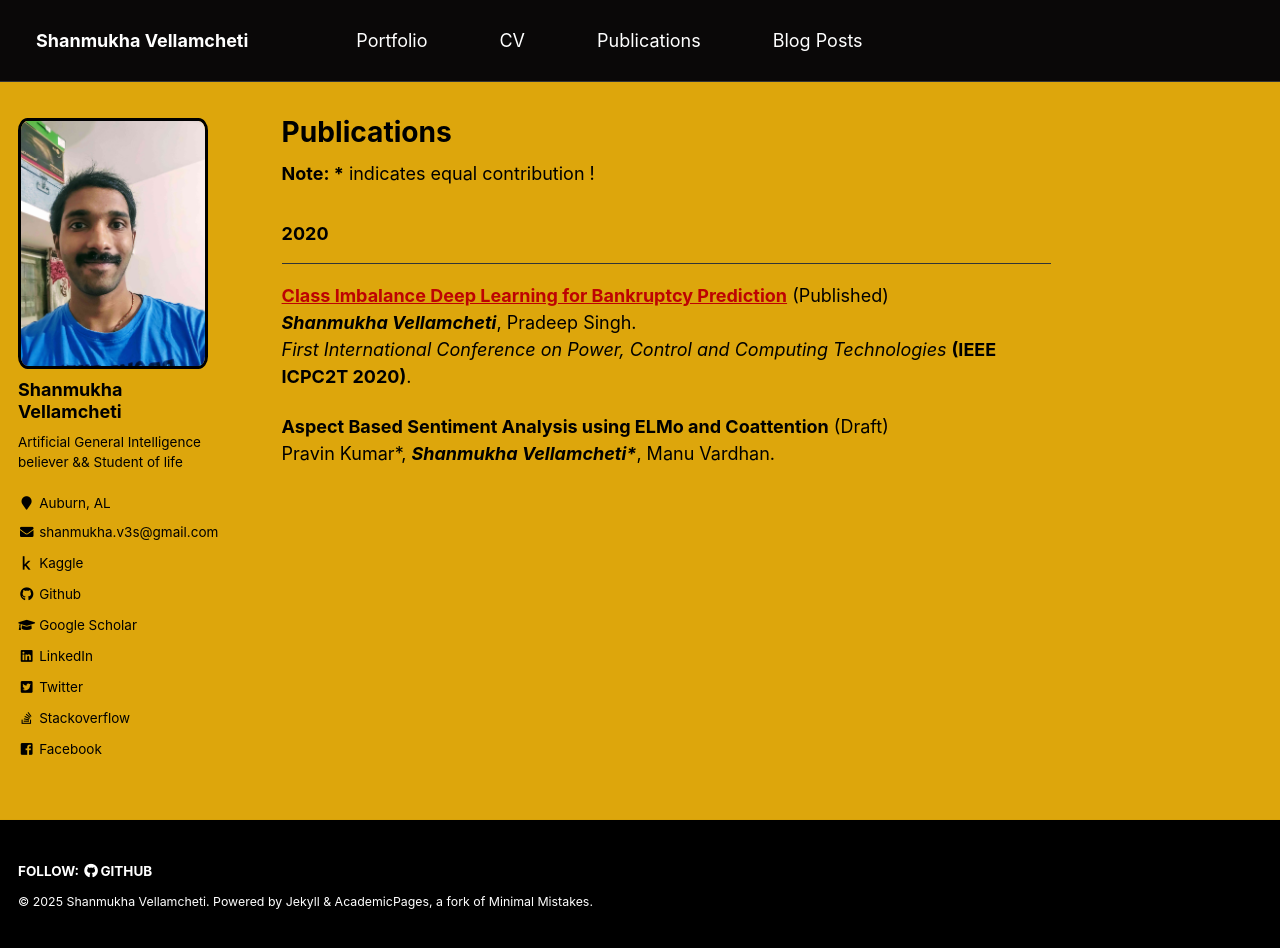
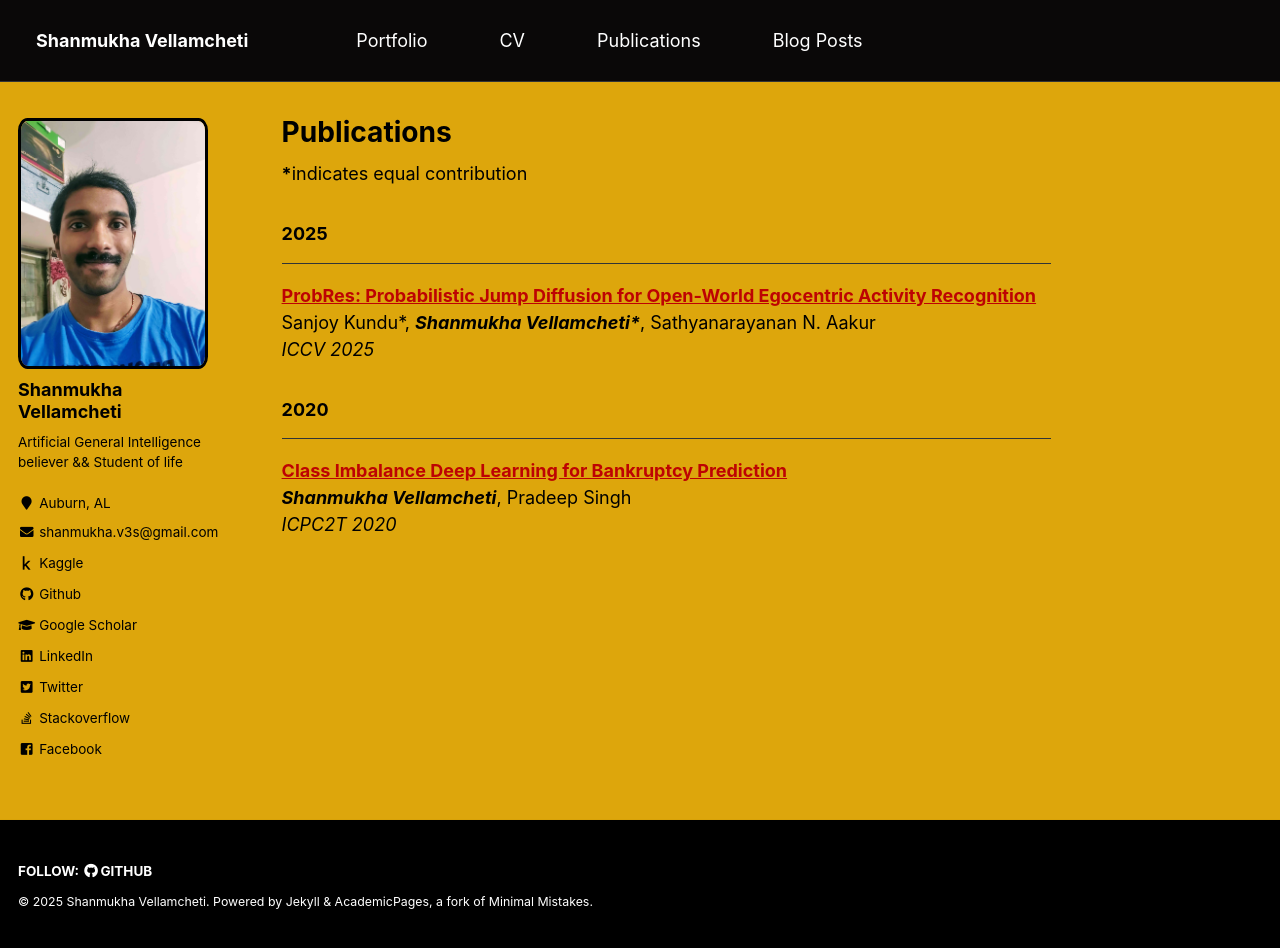
Before and after one commit to shanmukha-MaiL/shanmukha-MaiL.github.io, a Jekyll site: the page built from _pages/publications.md, in a window 1280 px wide and 948 px high. Built offline with Jekyll 4.4.1, drawn with Linux system fonts in a browser that asks for light colours.

Commit message:
Update publications.md
added iccv 2025 paper

```diff
--- a/_pages/publications.md
+++ b/_pages/publications.md
@@ -4,10 +4,13 @@ permalink: /publications/
 author_profile: true
 
 ---
-<b>Note: *</b> indicates equal contribution !<br>
+<b>*</b>indicates equal contribution<br>
+### 2025
+---
+
+<b>[ProbRes: Probabilistic Jump Diffusion for Open-World Egocentric Activity Recognition](https://arxiv.org/abs/2504.03948)</b> <br>Sanjoy Kundu*, <b><i>Shanmukha Vellamcheti*</i></b>, Sathyanarayanan N. Aakur<br><i>ICCV 2025</i>
+
 ### 2020
 ---
 
-<b>[Class Imbalance Deep Learning for Bankruptcy Prediction](/publication/2020-01-05-class-imb-dl-bank)</b>   (Published) <br><b><i>Shanmukha Vellamcheti</i></b>, Pradeep Singh.<br><i>First International Conference on Power, Control and Computing Technologies</i> <b>(IEEE ICPC2T 2020)</b>.
-
-<b>Aspect Based Sentiment Analysis using ELMo and Coattention</b> (Draft)<br>Pravin Kumar*, <b><i>Shanmukha Vellamcheti*</i></b>, Manu Vardhan.<br>
+<b>[Class Imbalance Deep Learning for Bankruptcy Prediction](/publication/2020-01-05-class-imb-dl-bank)</b> <br><b><i>Shanmukha Vellamcheti</i></b>, Pradeep Singh<br><i>ICPC2T 2020</i>
```
